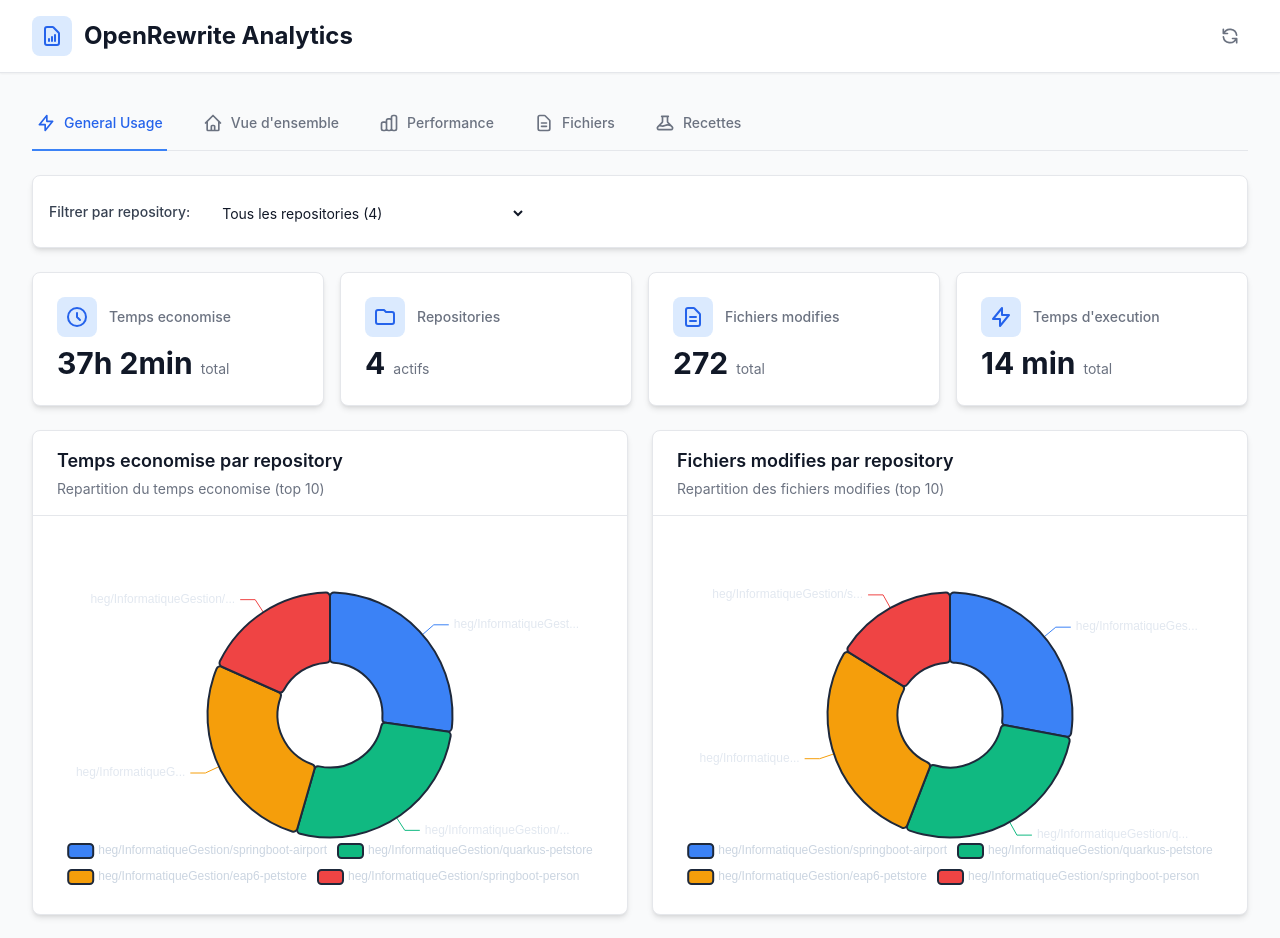
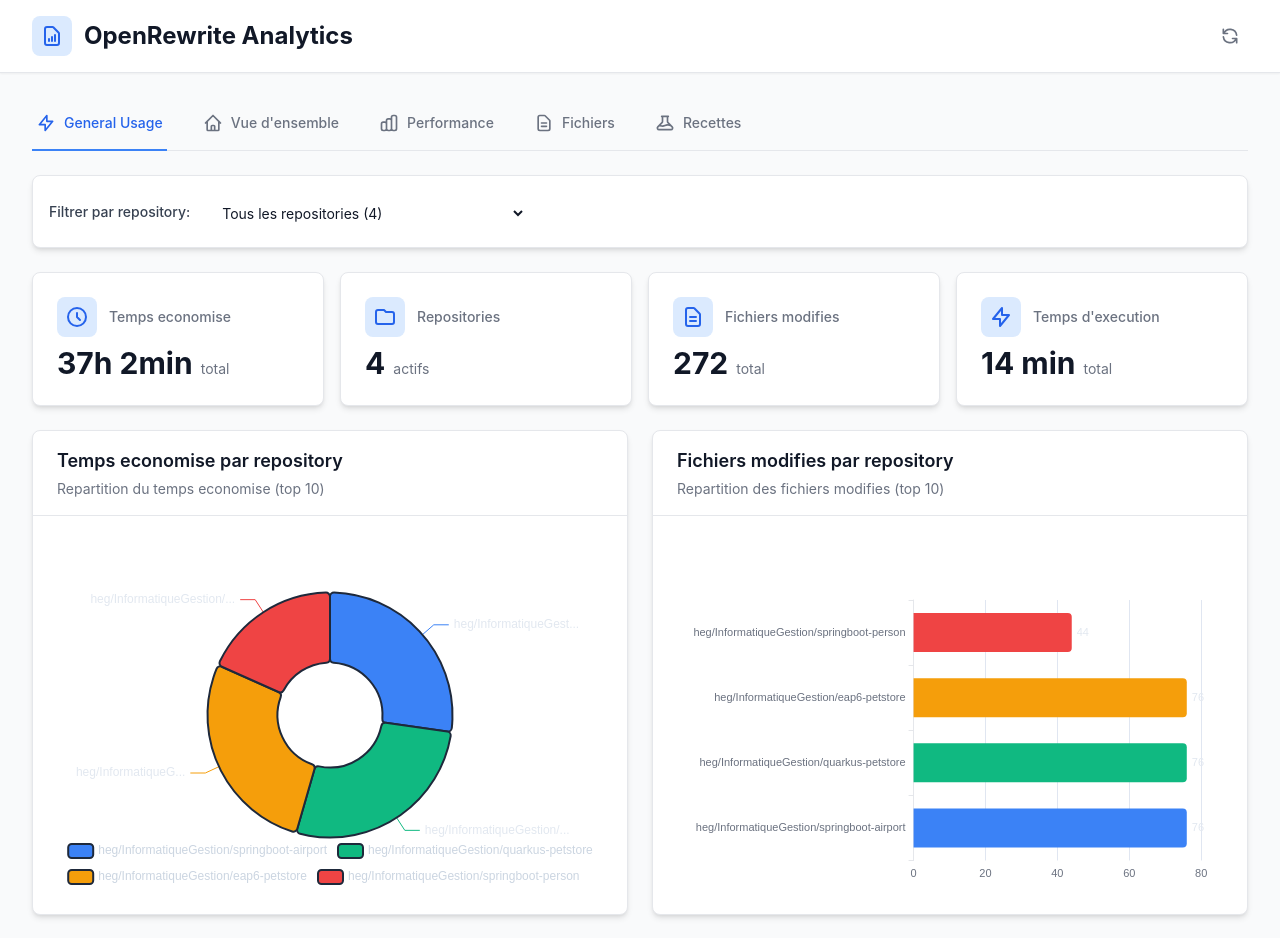
Before and after one commit to FredMencier/rewrite-datatables-viewer, a Next.js app in the folder next-app/: page / in a window 1280 px wide. Shown: the top 938 px of the page. Built offline with nearby package versions, Linux system fonts and the light colour scheme.

Commit message:
delete .next dir

```diff
--- a/next-app/app/components/BarChart.tsx
+++ b/next-app/app/components/BarChart.tsx
@@ -104,14 +104,17 @@
             ? data.map((item) => item.value)
             : data.map((item) => item.value),
           itemStyle: {
-            color: colors?.[0] || '#3b82f6',
+            color: (params: { dataIndex: number }) => {
+              const index = params.dataIndex;
+              return colors?.[index] || colors?.[0] || '#3b82f6';
+            },
             borderRadius: horizontal ? [0, 4, 4, 0] : [4, 4, 0, 0],
           },
           label: {
             show: showValues,
             position: horizontal ? 'right' : 'top',
             formatter: '{c}',
-            color: '#6b7280',
+            color: '#e2e8f0',
             fontSize: 11,
           },
           emphasis: {
--- a/next-app/app/components/UsageDashboard.tsx
+++ b/next-app/app/components/UsageDashboard.tsx
@@ -5,6 +5,7 @@
 import KPICard from './KPICard';
 import ChartCard from './ChartCard';
 import PieChart from './PieChart';
+import BarChart from './BarChart';
 
 // Icônes SVG pour les KPIs
 const ClockIcon = () => (
@@ -258,16 +259,10 @@
           subtitle="Repartition des fichiers modifies (top 10)"
         >
           {filesByRepoData.length > 0 ? (
-            <PieChart
+            <BarChart
               data={filesByRepoData}
+              horizontal={true}
               height={350}
-              radius={['30%', '70%']}
-              legendPosition="bottom"
-              labelShow={true}
-              labelFormatter="{b}: {c} fichiers"
-              borderRadius={4}
-              borderColor="#1e293b"
-              borderWidth={2}
               colors={[
                 '#3b82f6',
                 '#10b981',
```
Also changed, not shown: 1 other file (tests, documents, lock files or other folders).
